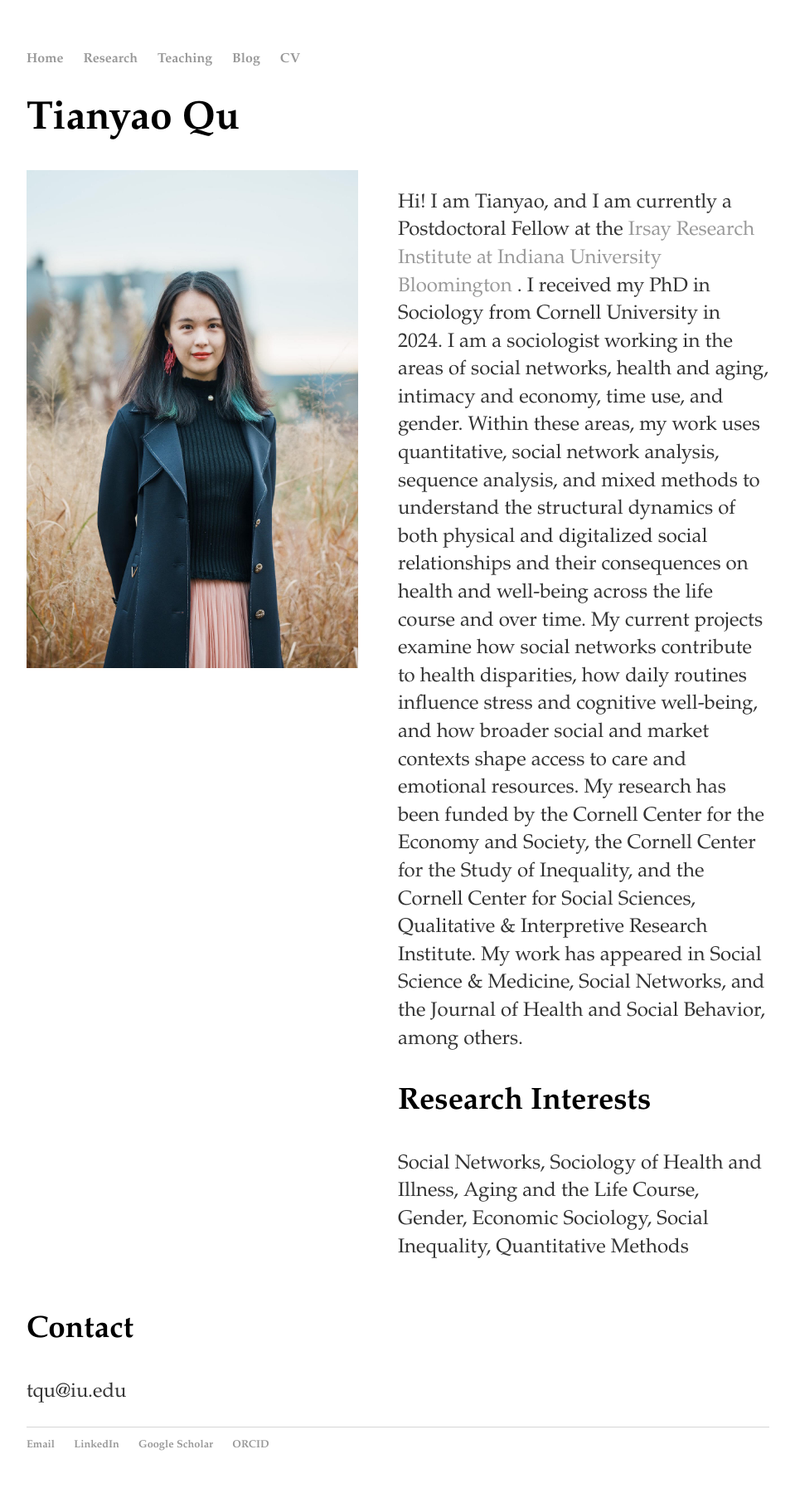
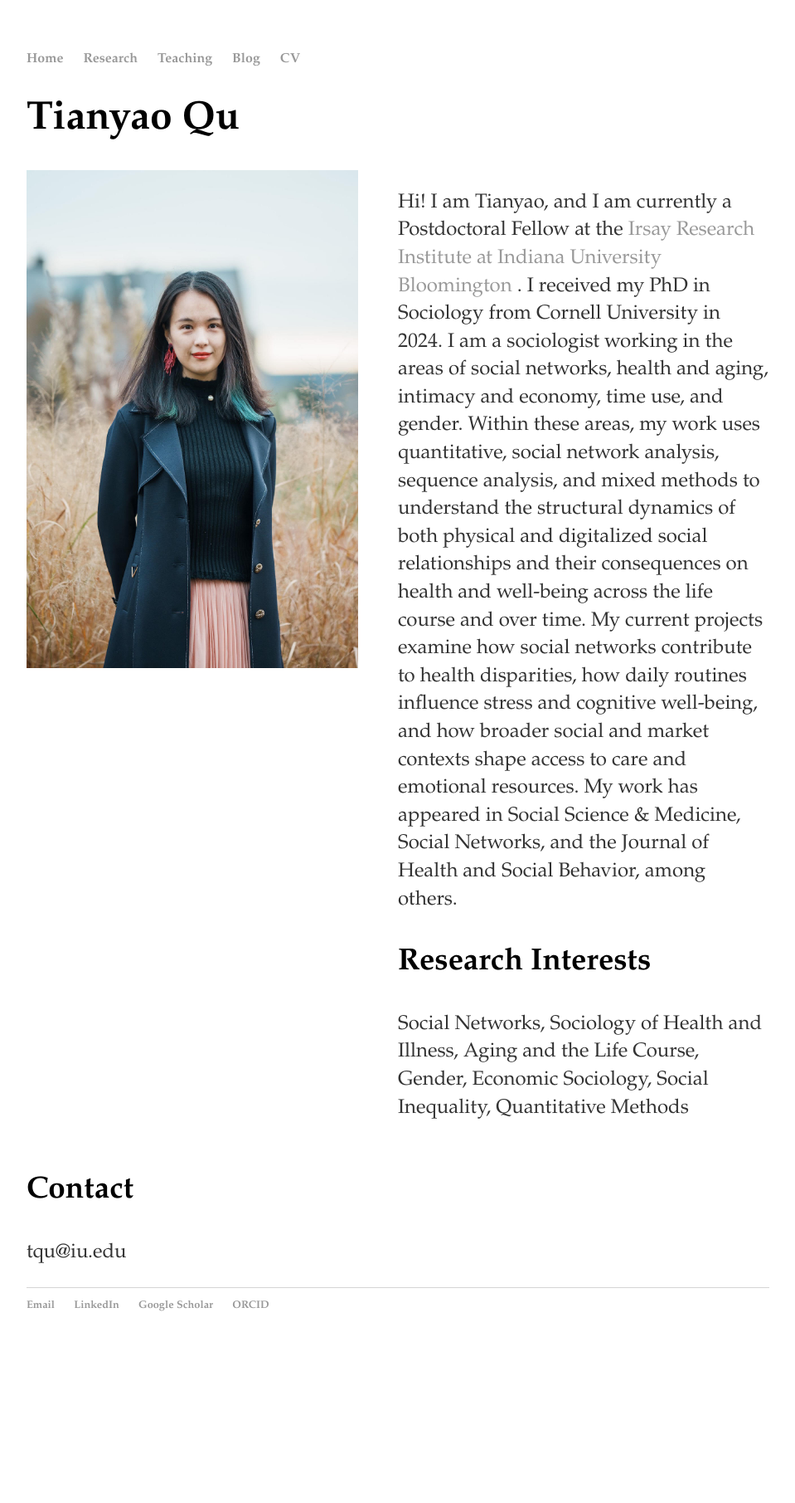
Before and after one commit to windyqu/windyqu.github.io, a Jekyll site: the page built from index.html, in a window 1280 px wide. Shown: the whole page at 83% size, without its empty margins (160-1119 px from the left). Built offline with Jekyll 4.4.1, drawn with Linux system fonts in a browser that asks for light colours; after the commit the page ends 1643 px from its top, so only the background shows below that.

Commit message:
Update index.html

```diff
--- a/index.html
+++ b/index.html
@@ -31,7 +31,7 @@ title: Tianyao Qu's Homepage
 		<p>
 		Hi! I am Tianyao, and I am currently a Postdoctoral Fellow at the <a href="https://irsay.iu.edu/" target="_blank"> Irsay Research Institute at Indiana University Bloomington </a>.
 		I received my PhD in Sociology from Cornell University in 2024. I am a sociologist working in the areas of social networks, health and aging, intimacy and economy, time use, and gender. Within these areas, my work uses quantitative, social network analysis, sequence analysis, and mixed methods to understand the structural dynamics of both physical and digitalized social relationships and their consequences on health and well-being across the life course and over time.
-		My current projects examine how social networks contribute to health disparities, how daily routines influence stress and cognitive well-being, and how broader social and market contexts shape access to care and emotional resources. My research has been funded by the Cornell Center for the Economy and Society, the Cornell Center for the Study of Inequality, and the Cornell Center for Social Sciences, Qualitative & Interpretive Research Institute.
+		My current projects examine how social networks contribute to health disparities, how daily routines influence stress and cognitive well-being, and how broader social and market contexts shape access to care and emotional resources.
 
 		My work has appeared in Social Science & Medicine, Social Networks, and the Journal of Health and Social Behavior, among others.
 
```
